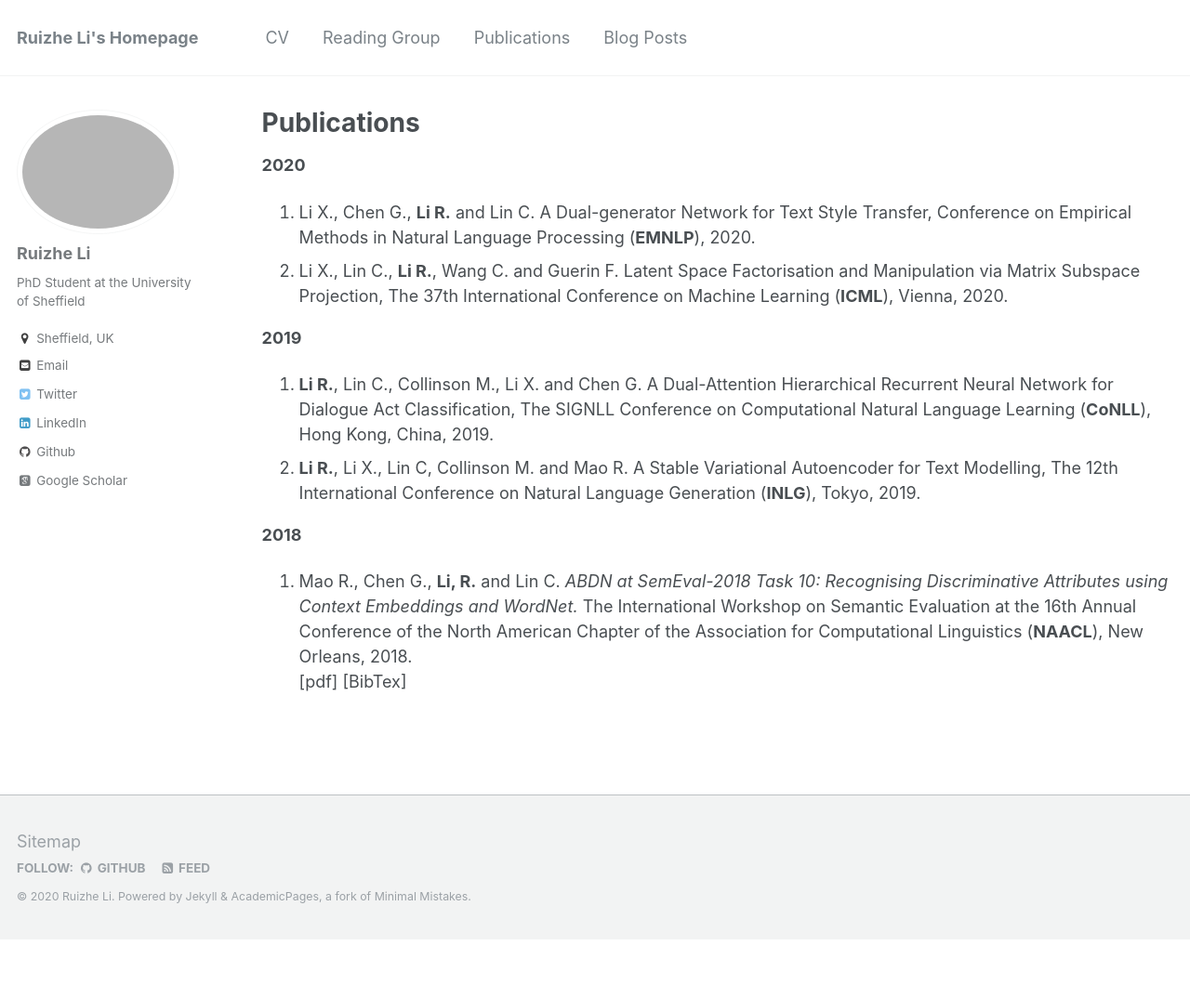
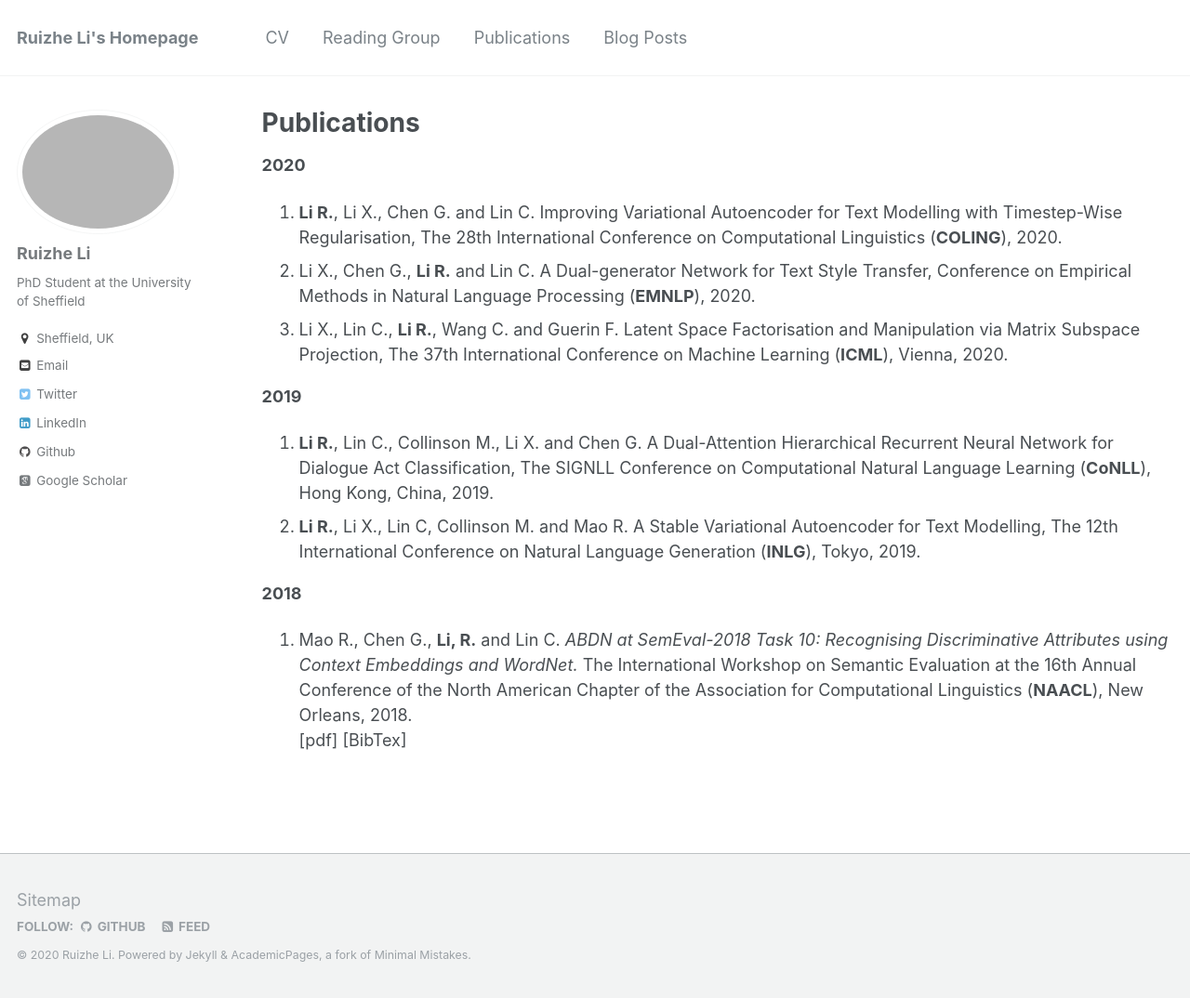
Before and after one commit to ruizheliUOA/ruizheliUOA.github.io, a Jekyll site: the page built from _pages/publications.md, in a window 1280 px wide and 1074 px high. Shown: the whole window at 93% size. Built offline with Jekyll 4.4.1, drawn with Linux system fonts in a browser that asks for light colours; some web fonts are replaced.

Commit message:
Update publications.md

```diff
--- a/_pages/publications.md
+++ b/_pages/publications.md
@@ -12,8 +12,9 @@ author_profile: true
 {% include base_path %}
 
 **2020**
-1. Li X., Chen G., **Li R.** and Lin C. A Dual-generator Network for Text Style Transfer, Conference on Empirical Methods in Natural Language Processing (**EMNLP**), 2020.
-2. Li X., Lin C., **Li R.**, Wang C. and Guerin F. Latent Space Factorisation and Manipulation via Matrix Subspace Projection, The 37th International Conference on Machine Learning (**ICML**), Vienna, 2020.
+1. **Li R.**, Li X., Chen G. and Lin C. Improving Variational Autoencoder for Text Modelling with Timestep-Wise Regularisation, The 28th International Conference on Computational Linguistics (**COLING**), 2020.
+2. Li X., Chen G., **Li R.** and Lin C. A Dual-generator Network for Text Style Transfer, Conference on Empirical Methods in Natural Language Processing (**EMNLP**), 2020.
+3. Li X., Lin C., **Li R.**, Wang C. and Guerin F. Latent Space Factorisation and Manipulation via Matrix Subspace Projection, The 37th International Conference on Machine Learning (**ICML**), Vienna, 2020.
 
 **2019**
 
```
